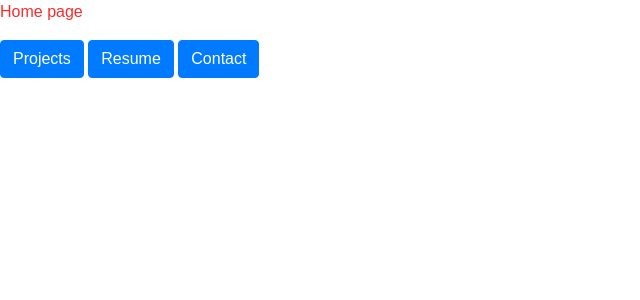
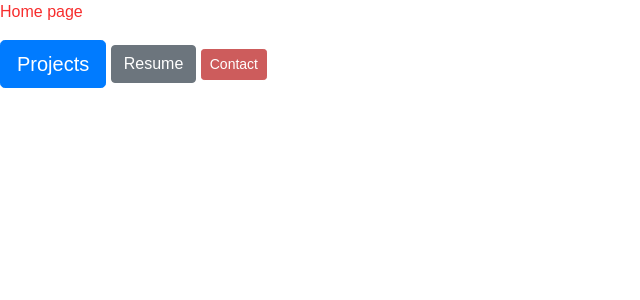
Before and after one commit to AlexMuresan/MinimalFlaskApplication, a Flask app: page / in a window 1280 px wide. Shown: the top 300 px of the page, without its empty margins (0-640 px from the left). Run offline with Flask 3, Linux system fonts and the light colour scheme; some libraries are stand-ins or nearby versions.

Commit message:
Added new button stylings

```diff
--- a/static/style.css
+++ b/static/style.css
@@ -7,3 +7,8 @@ body {
 p {
     color: #f72d2d;
 }
+
+.btn-sm {
+    background-color:indianred;
+    border-color: indianred;
+}
--- a/templates/home.html
+++ b/templates/home.html
@@ -5,7 +5,7 @@
 {% block content %}
     <p>Home page</p>
 
-    <a href="{{ url_for('projects') }}" class="btn btn-primary">Projects</a>
-    <a href="{{ url_for('resume') }}" class="btn btn-primary">Resume</a>
-    <a href="{{ url_for('contact') }}" class="btn btn-primary">Contact</a>
+    <a href="{{ url_for('projects') }}" class="btn btn-primary btn-lg">Projects</a>
+    <a href="{{ url_for('resume') }}" class="btn btn-secondary">Resume</a>
+    <a href="{{ url_for('contact') }}" class="btn btn-info btn-sm">Contact</a>
 {% endblock %}
```
